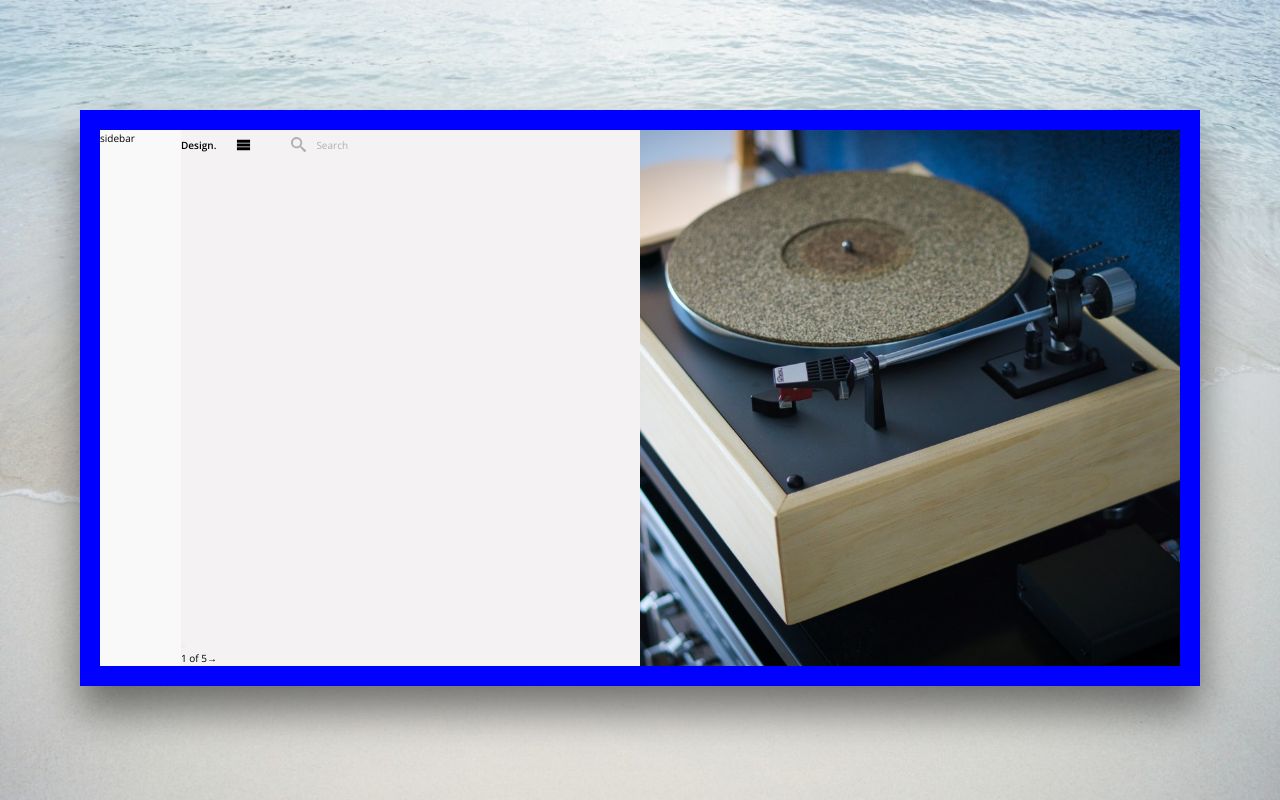
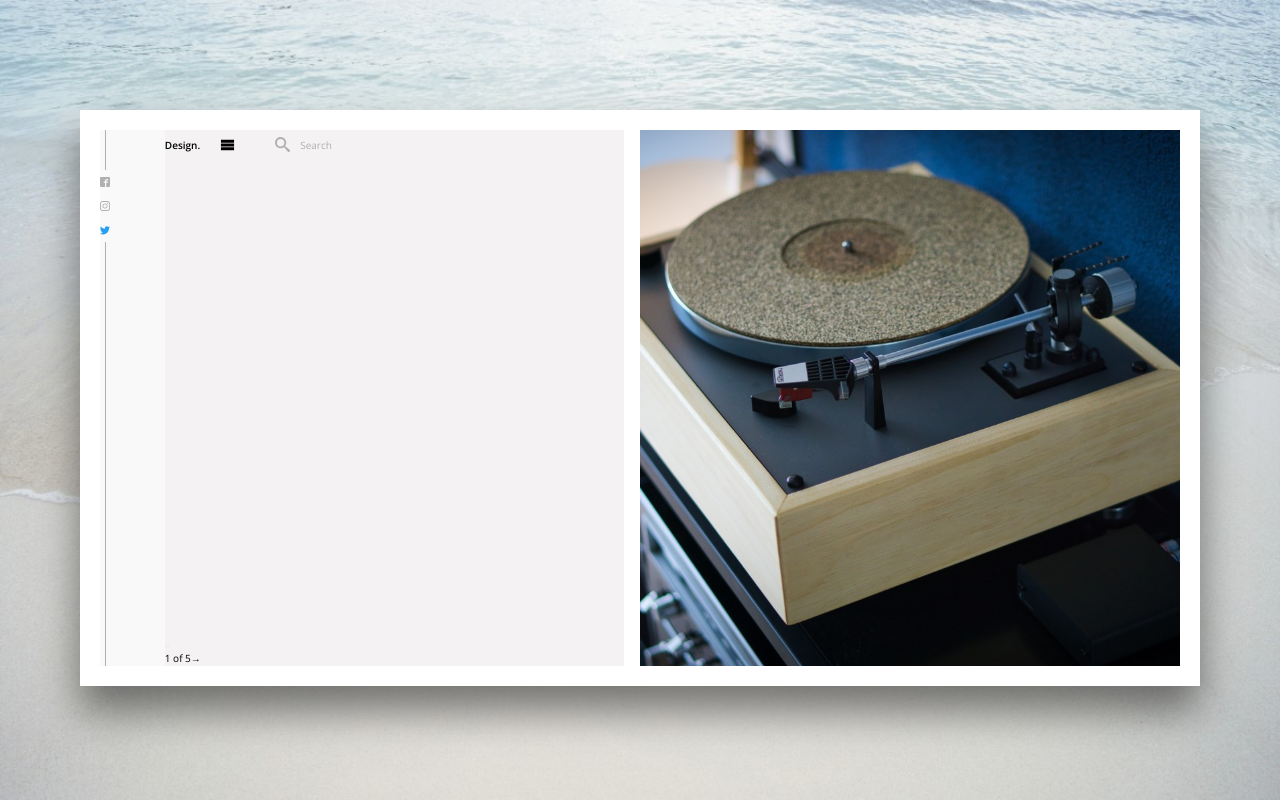
Before and after one commit to bcanedo4/SongAlbum, a website: page index.html in a window 1280 px wide. Drawn offline with nearby package versions, Linux system fonts and the light colour scheme.

Commit message:
Completed sidebar

```diff
--- a/index.html
+++ b/index.html
@@ -13,9 +13,25 @@
 <body>
     <div class="container">
         <div class="container--left">
+
             <div class="sidebar">
-                sidebar
+                <div class="border-line-1">
+
+                </div>
+                <svg class="sidebar__nav__icon">
+                    <use xlink:href="img/sprite.svg#icon-facebook2"></use>
+                </svg>
+                <svg class="sidebar__nav__icon">
+                    <use xlink:href="img/sprite.svg#icon-instagram"></use>
+                </svg>
+                <svg class="sidebar__nav__icon--twitter">
+                    <use xlink:href="img/sprite.svg#icon-twitter"></use>
+                </svg>
+                <div class="border-line-2">
+
+                </div>
             </div>
+
             <main class="song">
                 <header class="header">
                     <div class="header__title">Design.</div>
--- a/sass/base/_base.scss
+++ b/sass/base/_base.scss
@@ -12,6 +12,7 @@
     --color-grey-dark-3: #B0B0B0;
 
     --color-orange: #FF7F00;
+    --color-light-blue: #269FF2;
 }
 
 * {
--- a/sass/layout/_layout.scss
+++ b/sass/layout/_layout.scss
@@ -1,6 +1,6 @@
 .container {
     margin: 11rem 8rem;
-    background-color: blue;
+    background-color: #fff;
     height: 72vh;
     box-shadow: 0 2.5rem 4rem rgba(0, 0, 0, .5);
 
--- a/sass/layout/_sidebar.scss
+++ b/sass/layout/_sidebar.scss
@@ -1,9 +1,45 @@
 .sidebar {
     background-color: var(--color-grey-light-1);
 
-    flex: 0 0 15%;
+    flex: 0 0 12%;
 
     display: flex;
     flex-direction: column;
-    justify-content: space-between;
+    // justify-content: space-between;
+    // border-left: 1px solid var(--color-grey-dark-3);
+
+
+    &__nav__icon {
+        width: 1rem;
+        height: 1rem;
+        margin: .7rem 0;
+        // border-left: 1px solid #fff;
+        fill: var(--color-grey-dark-3);
+
+        &--twitter {
+            width: 1rem;
+            height: 1rem;
+            margin: .7rem 0;
+            fill: var(--color-light-blue);
+        }
+    }
 }
+
+.border-line-1 {
+    // border-left: 3px solid var(--color-grey-dark-3);
+    // border-color: var(--color-grey-dark-3);
+    border-left: 1px solid var(--color-grey-dark-3);
+    padding-top: 4rem;
+    // flex-basis: 0 0 10%;
+    margin-left: .5rem;
+}
+
+.border-line-2 {
+    border-left: 1px solid var(--color-grey-dark-3);
+    // padding-top: 4rem;
+    // height: 4rem;
+    flex: 1;
+    // width: 100%;
+    margin-left: .5rem;
+    margin-bottom: auto;
+}
```
Also changed, not shown: css/style.css.
